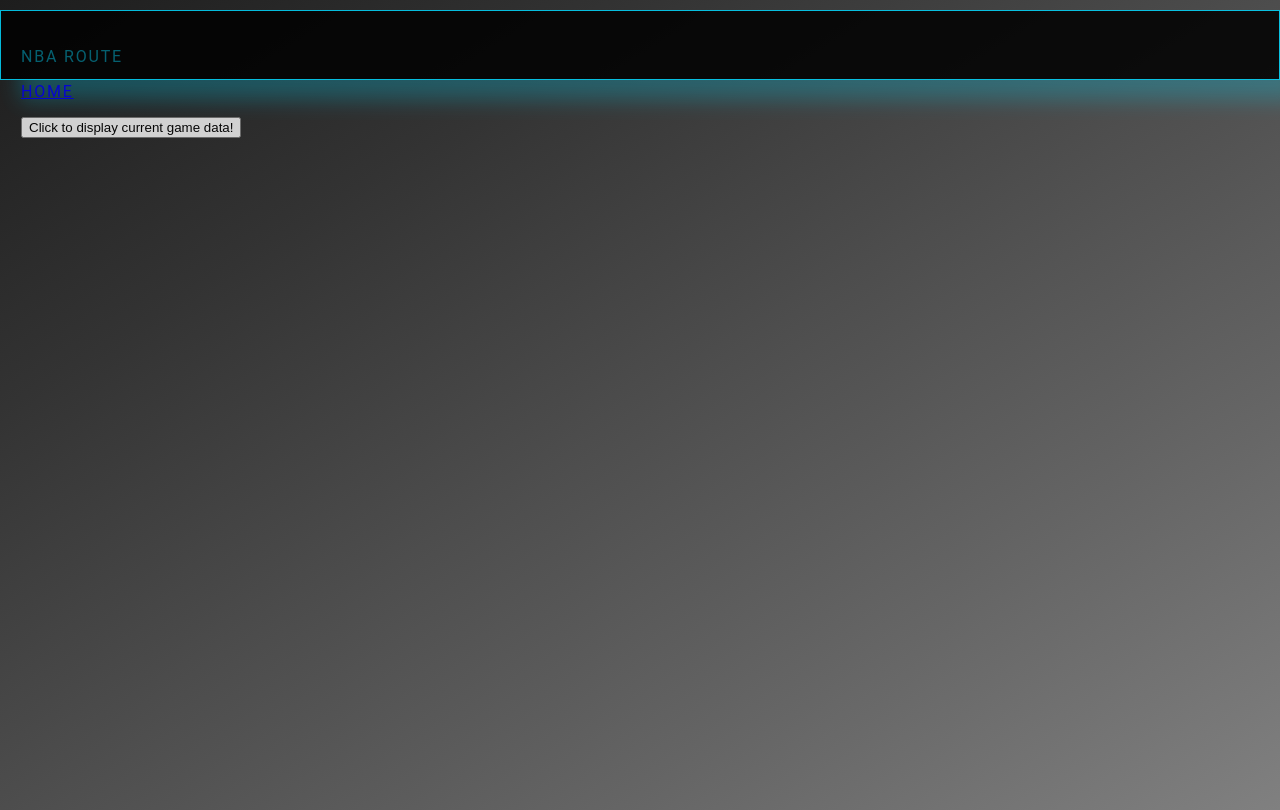
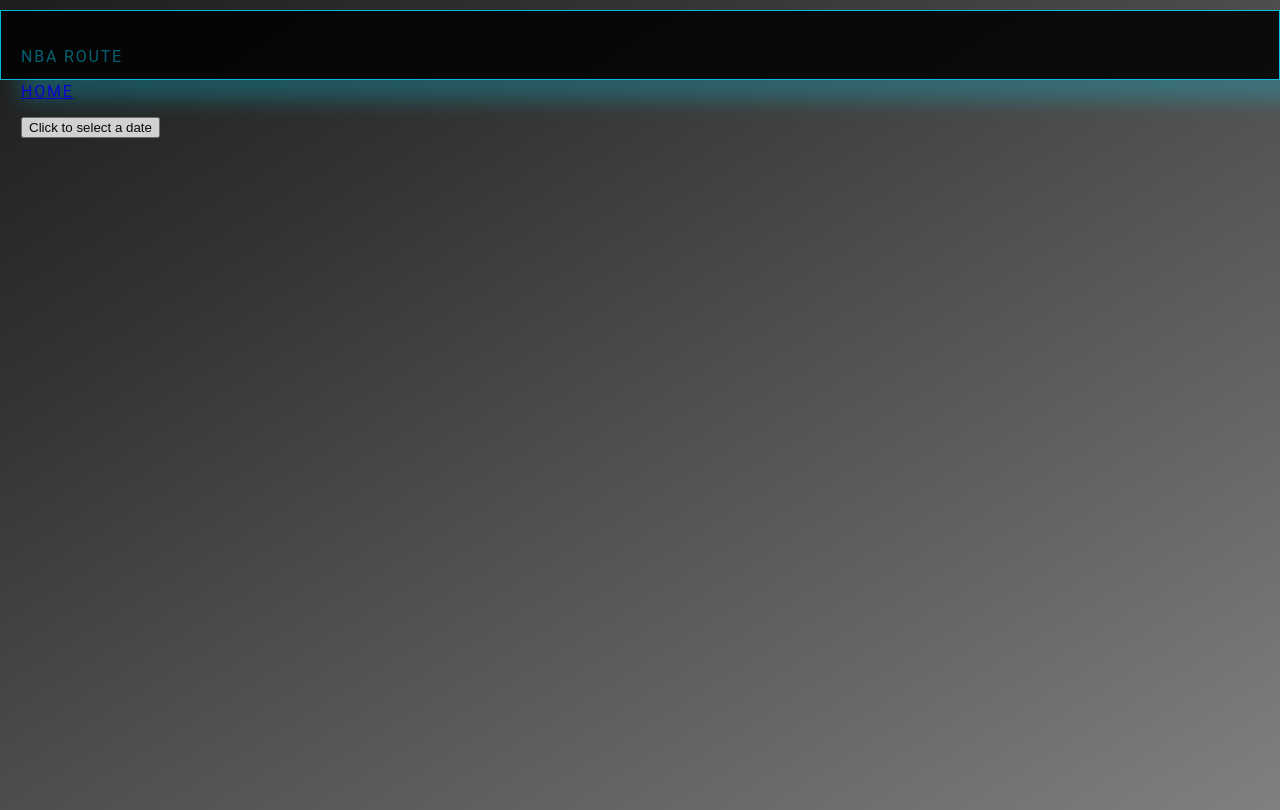
Before and after one commit to jtpank/orca-build-2, a React (Create React App) app in the folder front-end/: page /nba in a window 1280 px wide. Built offline with nearby package versions, Linux system fonts and the light colour scheme.

Commit message:
calendar update

```diff
--- a/front-end/package.json
+++ b/front-end/package.json
@@ -15,6 +15,7 @@
     "dotenv": "^16.0.3",
     "react": "^18.1.0",
     "react-bootstrap": "^2.4.0",
+    "react-calendar": "^4.2.1",
     "react-chartjs-2": "^5.2.0",
     "react-cookie": "^4.1.1",
     "react-dom": "^18.1.0",
--- a/front-end/src/routes/NbaRoute.js
+++ b/front-end/src/routes/NbaRoute.js
@@ -2,24 +2,29 @@ import React from 'react';
 import {Link} from 'react-router-dom';
 import ContestTable from '../components/ContestTable';
 import LiveChart from '../components/LiveChart';
+import Calendar from 'react-calendar';
 import '../styles/styles.css';
+import 'react-calendar/dist/Calendar.css';
 class NbaRoute extends React.Component {
   constructor(props) {
     super(props);
     this.state = {
       _game_array: [],
       _live_chart_render: false,
+      _showCalendar: false,
     };
     this.getNbaData_balldontlie = this.getNbaData_balldontlie.bind(this);
     this.handleDisplayLiveOddsData = this.handleDisplayLiveOddsData.bind(this);
+    this.handleSelectDate = this.handleSelectDate.bind(this);
+    this.handleToggleCalendar = this.handleToggleCalendar.bind(this);
   }
 
-  async getNbaData_balldontlie() {
+  async getNbaData_balldontlie(dateObj) {
     //can only fetch IF the selectData states passed checks...
     //TODO:
     //Season could incrue bugs IF the month is around december 2022 for example
     const baseAPI = 'https://www.balldontlie.io/api/v1/games?';
-    const today = new Date();
+    const today = dateObj;
     const year = today.getFullYear();
     const season = today.getFullYear() - 1;
     const month = ('0' + (today.getMonth() + 1)).slice(-2);
@@ -73,6 +78,18 @@ class NbaRoute extends React.Component {
       });
     return externResponse;
   }
+  async handleSelectDate(date) {
+    const month = date.getMonth(); //getMonth() returns 0-based index
+    const day = date.getDate();
+    const year = date.getFullYear();
+    let dateObj = new Date(year, month, day)
+    let awaitData = await this.getNbaData_balldontlie(dateObj);
+  }
+  handleToggleCalendar() {
+    this.setState((prevState) => ({
+      _showCalendar: !prevState._showCalendar, // toggle the showCalendar state
+    }));
+  };
   render() {
     const teamLogos = {
         ATL: require('../nba_logos/ATL.png'),
@@ -112,9 +129,16 @@ class NbaRoute extends React.Component {
         <div className="contest-div-container-external">
           <p>Nba route</p>
           <p><Link to="/">Home</Link></p>
-          <button onClick={() => this.getNbaData_balldontlie()}>
-            Click to display current game data!
-          </button>
+            <div className="dropdown-container">
+              <button onClick={this.handleToggleCalendar}>
+                Click to select a date
+              </button>
+              {this.state._showCalendar && (
+                <div className="calendar-dropdown">
+                  <Calendar onChange={this.handleSelectDate} />
+                </div>
+              )}
+            </div>
             <div className='contest-div-container'>
                 {_game_array.length > 0 &&
                     _game_array.map((game) => (
```
